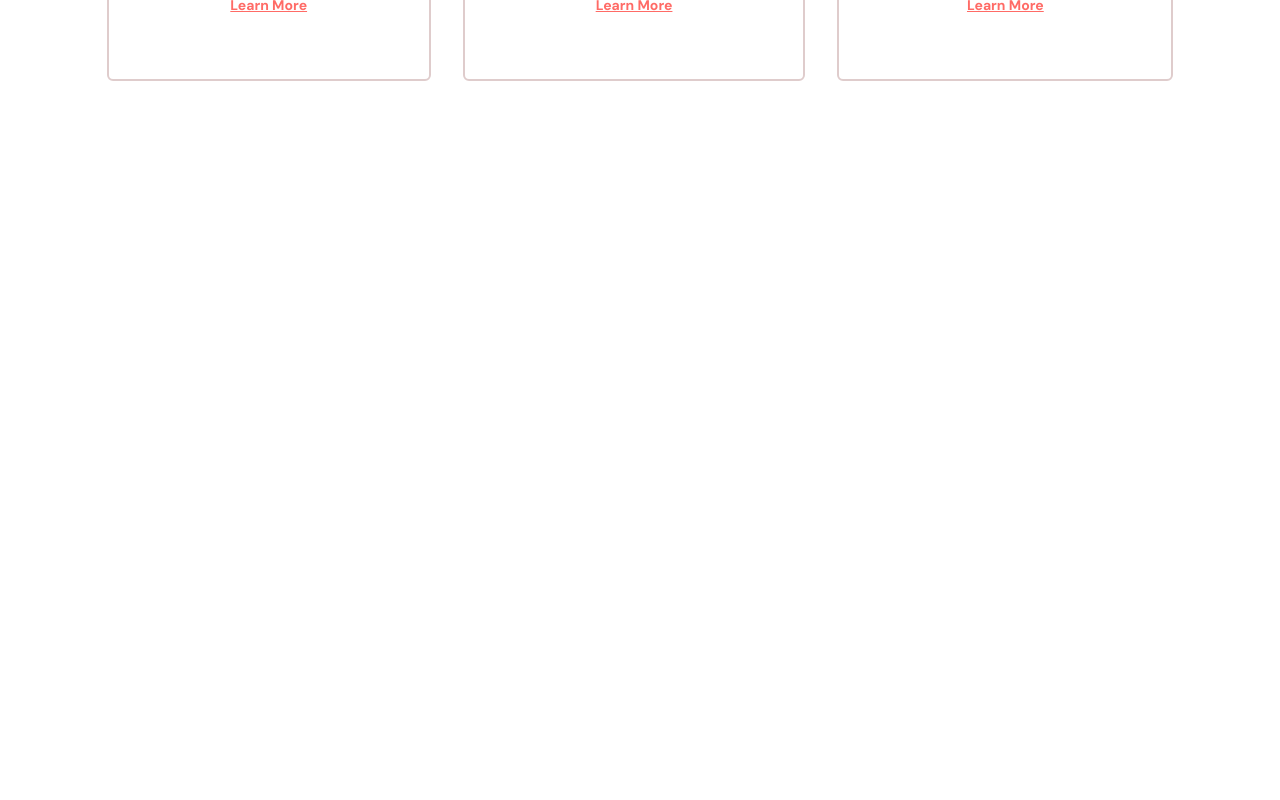
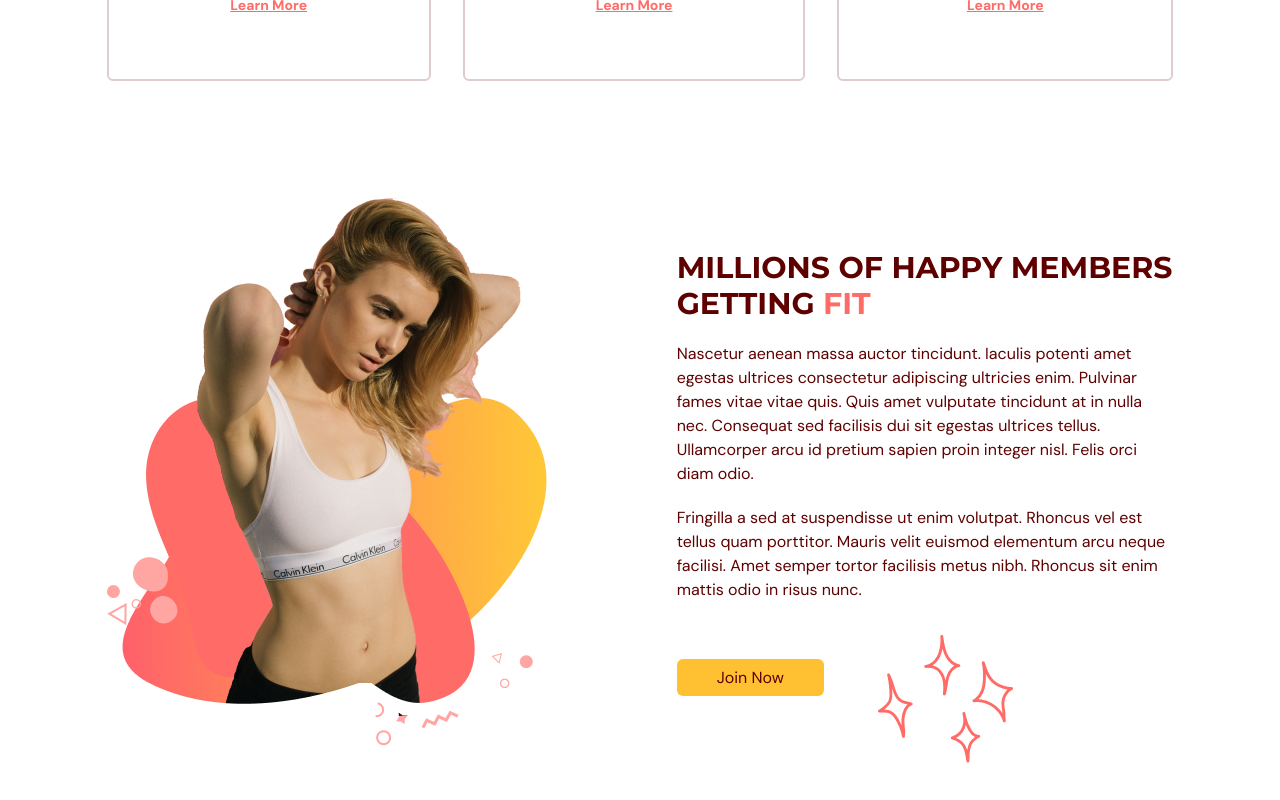
Before and after one commit to stefanljusic10/EvoGym, a React (Vite) app: page / in a window 1280 px wide. Shown: the part 1303-2103 px from the top of the page. Before the commit the page ends 1600 px from the top, so only its background shows below. Built offline with nearby package versions, Linux system fonts and the light colour scheme.

Commit message:
benefits

```diff
--- a/src/components/benefits/index.tsx
+++ b/src/components/benefits/index.tsx
@@ -8,6 +8,8 @@
 import HeaderText from "@/components/headerText";
 import Card from "./Card";
 import { benefitsContainer, headlineVariant } from "@/style/motions";
+import ActionButton from "@/components/ActionButton";
+import BenefitsPageGraphic from "@/assets/BenefitsPageGraphic.png";
 
 type Props = {
   setSelectedPage: (value: SelectedPage) => void;
@@ -75,6 +77,64 @@
         >
           {benefitsCards}
         </motion.div>
+
+        <div className="mt-16 items-center justify-between gap-20 md:mt-28 md:flex">
+          <img
+            className="mx-auto"
+            src={BenefitsPageGraphic}
+            alt="benefits-graphic"
+          />
+
+          <div>
+            <div className="realtive">
+              <div className="before:absolute before:-top-20 before:-left-20 before:z-[1] before:content-abstractwaves">
+                <motion.div
+                  initial="hidden"
+                  whileInView="visible"
+                  viewport={{ once: true, amount: 0.5 }}
+                  transition={{ duration: 0.5 }}
+                  variants={benefitsContainer}
+                >
+                  <HeaderText>
+                    MILLIONS OF HAPPY MEMBERS GETTING
+                    <span className="text-primary-500"> FIT</span>
+                  </HeaderText>
+                </motion.div>
+              </div>
+            </div>
+
+            <motion.div
+              initial="hidden"
+              whileInView="visible"
+              viewport={{ once: true, amount: 0.5 }}
+              transition={{ delay: 0.2, duration: 0.5 }}
+              variants={benefitsContainer}
+            >
+              <p className="my-5">
+                Nascetur aenean massa auctor tincidunt. Iaculis potenti amet
+                egestas ultrices consectetur adipiscing ultricies enim. Pulvinar
+                fames vitae vitae quis. Quis amet vulputate tincidunt at in
+                nulla nec. Consequat sed facilisis dui sit egestas ultrices
+                tellus. Ullamcorper arcu id pretium sapien proin integer nisl.
+                Felis orci diam odio.
+              </p>
+              <p className="mb-5">
+                Fringilla a sed at suspendisse ut enim volutpat. Rhoncus vel est
+                tellus quam porttitor. Mauris velit euismod elementum arcu neque
+                facilisi. Amet semper tortor facilisis metus nibh. Rhoncus sit
+                enim mattis odio in risus nunc.
+              </p>
+            </motion.div>
+
+            <div className="relative mt-16">
+              <div className="before:absolute before:-bottom-20 before:right-40 before:z-[-1] before:content-sparkles">
+                <ActionButton setSelectedPage={setSelectedPage}>
+                  Join Now
+                </ActionButton>
+              </div>
+            </div>
+          </div>
+        </div>
       </motion.div>
     </section>
   );
```
